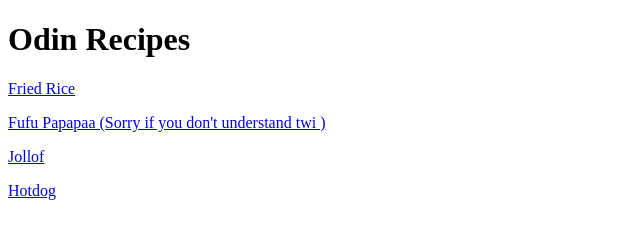
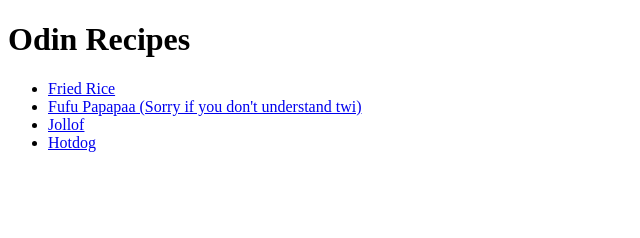
Before and after one commit to Msarkodie/odin-recipes, a plain HTML site: page index.html in a window 1280 px wide. Shown: the whole page, without its empty margins (0-640 px from the left). Drawn offline with Linux system fonts and the light colour scheme.

Commit message:
change the recipe listat index to unordered list

```diff
--- a/index.html
+++ b/index.html
@@ -6,10 +6,12 @@
     </head>
     <body>
         <h1>Odin Recipes</h1>
-        <p><a href="./recipes/friedrice.html">Fried Rice</a></p>
-        <p><a href="./recipes/fufu.html">Fufu Papapaa (Sorry if you don't understand twi )</a></p>
-        <p><a href="./recipes/jollof.html"> Jollof</a></p>
-        <p><a href="./recipes/hotdog.html"> Hotdog</a></p>
+        <ul>
+          <li><a href="./recipes/friedrice.html">Fried Rice</a></li>
+          <li><a href="./recipes/fufu.html">Fufu Papapaa (Sorry if you don't understand twi)</a></li>
+          <li><a href="./recipes/jollof.html"> Jollof</a></li>
+          <li><a href="./recipes/hotdog.html"> Hotdog</a></li>
+        </ul>
 
     </body>
 </html>
```
